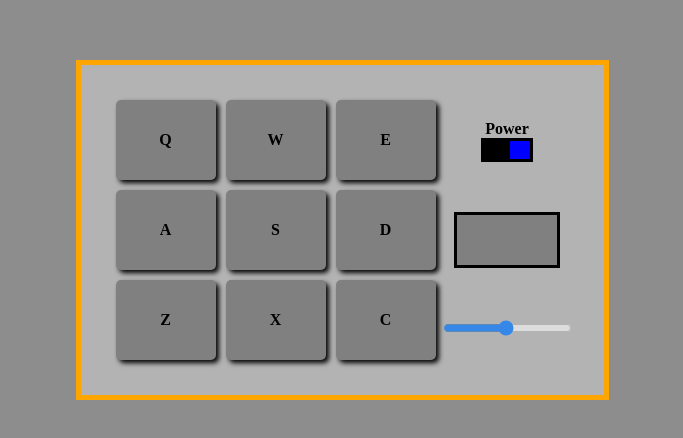
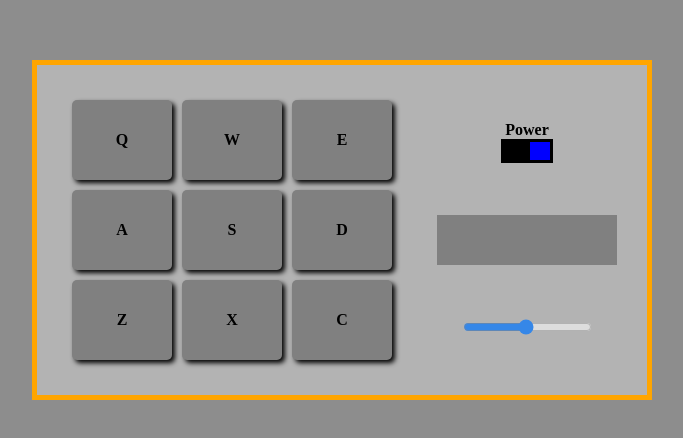
Before and after one commit to Flooorent/drum-machine, a React (Create React App) app: page / in a window 1280 px wide. Shown: the part 170-608 px from the top of the page, without its empty margins (298-981 px from the left). Built offline with nearby package versions, Linux system fonts and the light colour scheme.

Commit message:
add space between pads and knobs

```diff
--- a/src/App.css
+++ b/src/App.css
@@ -18,6 +18,7 @@
   display: flex;
   flex-direction: column;
   justify-content: space-between;
+  margin-right: 20px;
 }
 
 .drum-row {
@@ -31,14 +32,14 @@
   flex-direction: column;
   justify-content: space-around;
   align-items: center;
+  margin-left: 20px;
 }
 
 #display {
   display: flex;
   justify-content: center;
   align-items: center;
-  border: solid;
-  width: 100px;
+  width: 180px;
   height: 50px;
   background-color: grey;
   text-align: center;
```
